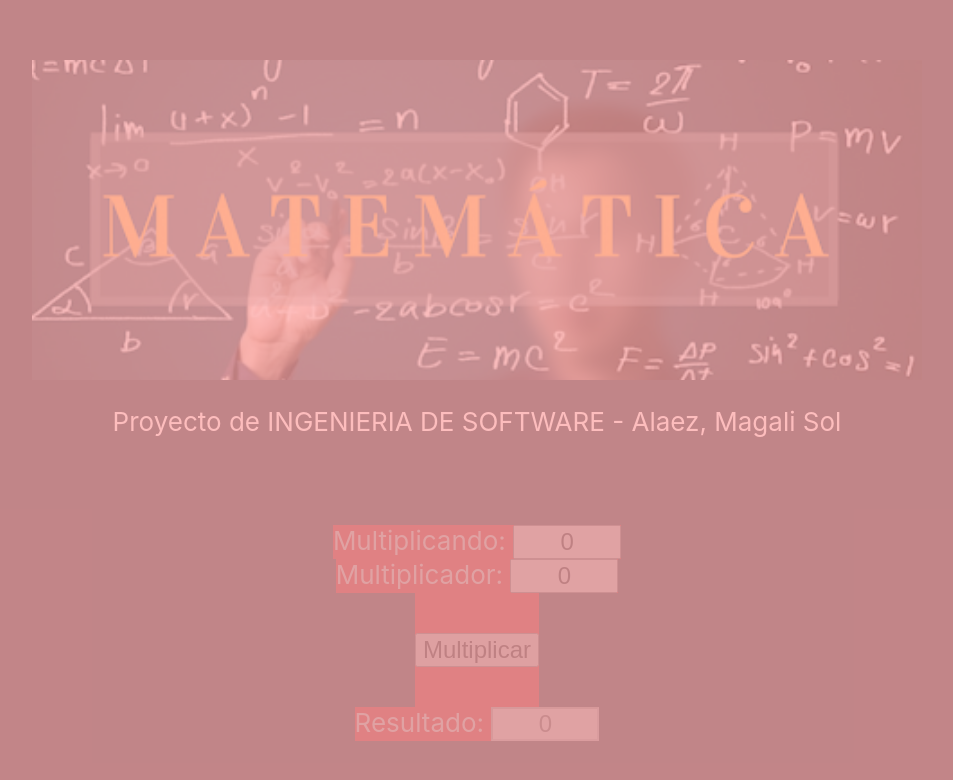
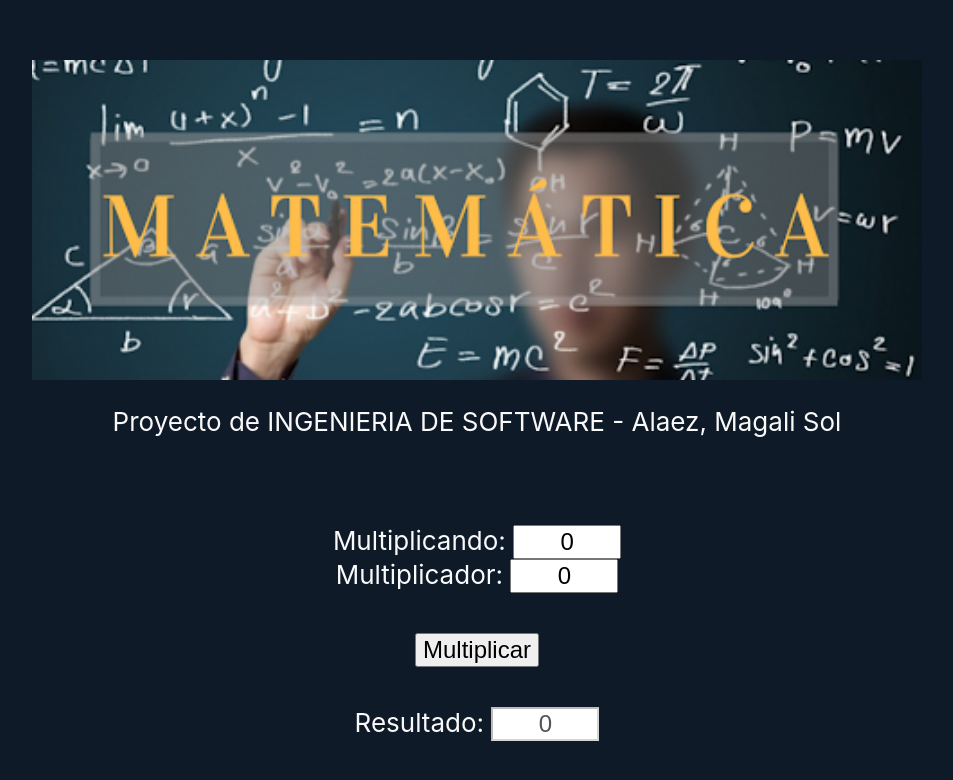
Before and after one commit to MagaAlaez/Calculadora, a React (Create React App) app: page / in a window 1280 px wide. Shown: the top 780 px of the page, without its empty margins (163-1116 px from the left). Built offline with nearby package versions, Linux system fonts and the light colour scheme.

Commit message:
quite div en App.css

```diff
--- a/src/App.css
+++ b/src/App.css
@@ -7,11 +7,6 @@
   pointer-events: none;
 }
 
-div {
-  background-color: #FF0000;
-  color: #FFFFFF;
-  opacity: 0.5;
-}
 
 .App-header {
   background-color: #0e1a27;
```
